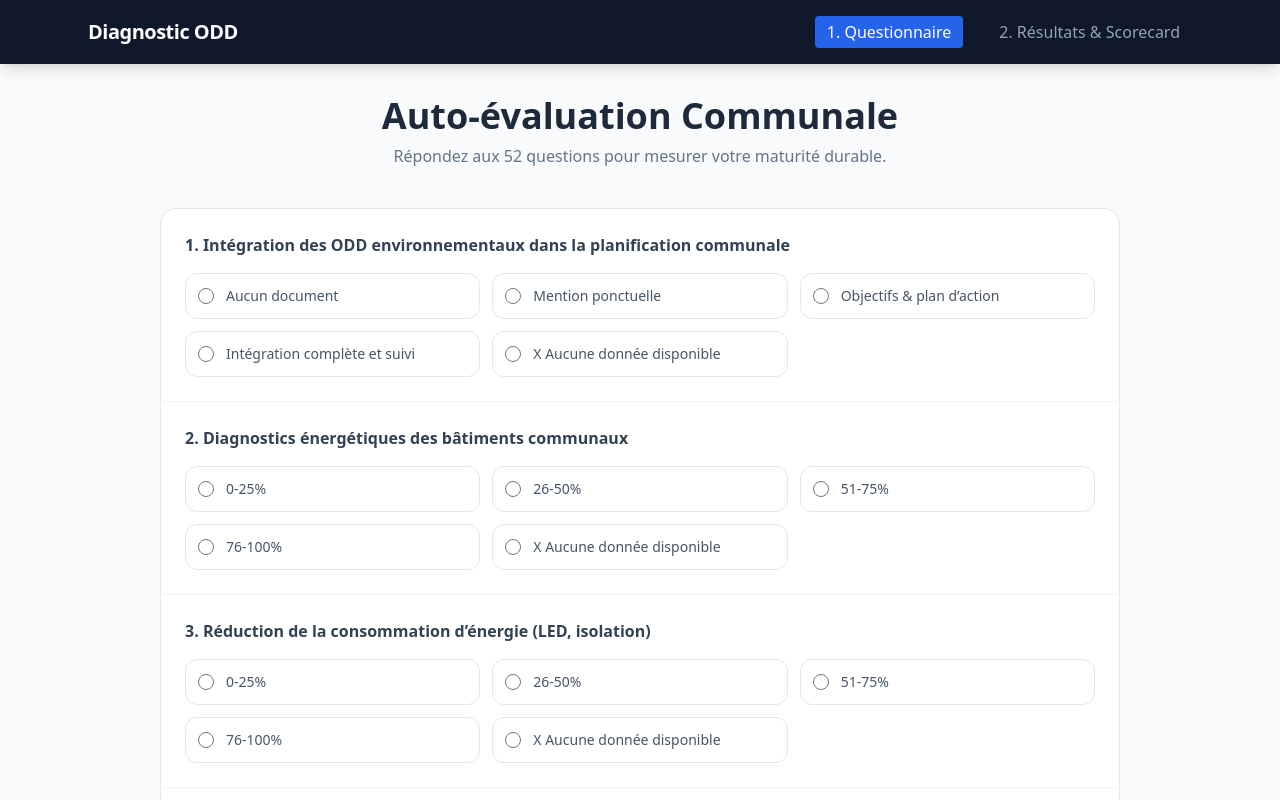
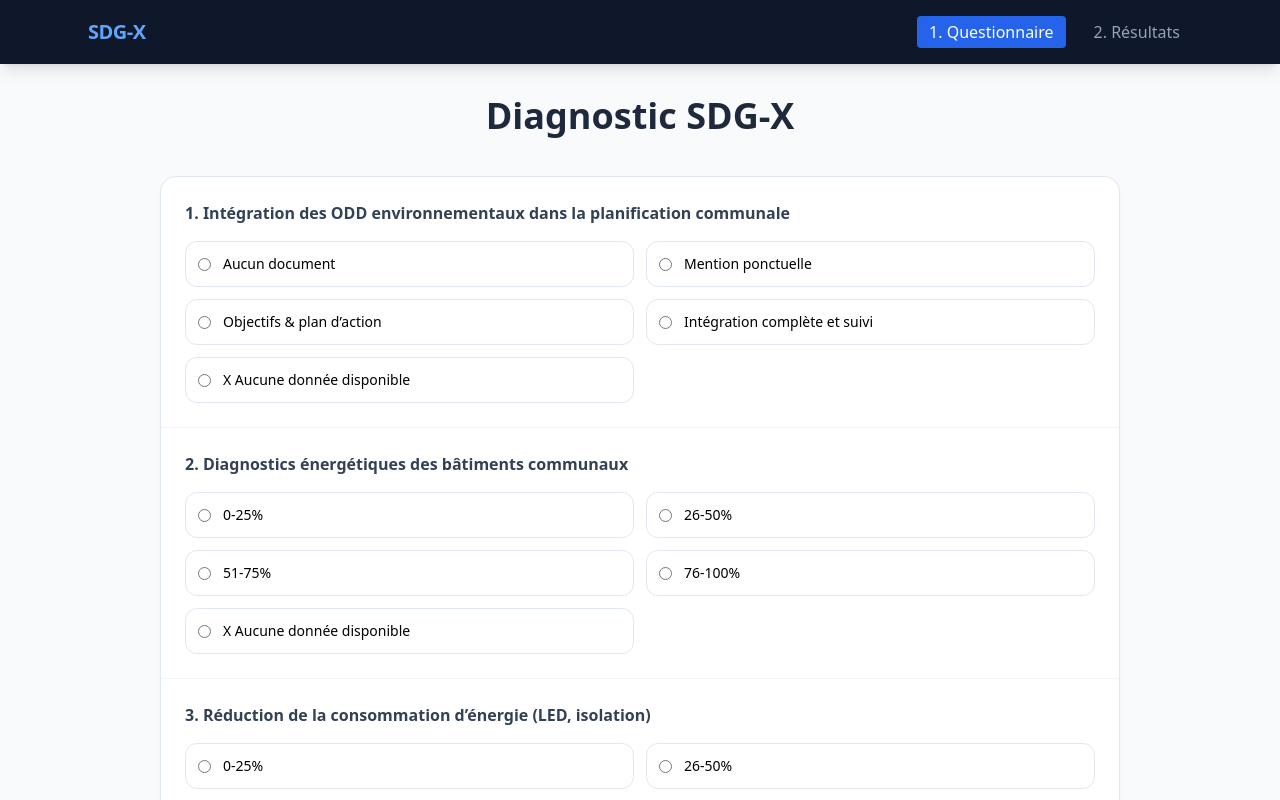
Before and after one commit to mall290296-oss/odd-dashboardX1, a React (Vite) app: page / in a window 1280 px wide. Shown: the top 800 px of the page. Built offline with nearby package versions, Linux system fonts and the light colour scheme.

Commit message:
Third update

```diff
--- a/src/App.jsx
+++ b/src/App.jsx
@@ -2,17 +2,23 @@ import React, { useState, useMemo, useEffect } from "react";
 import ReactECharts from "echarts-for-react";
 import questions from "./formulaire.json";
 
+// 1. Base de données des recommandations (à compléter selon vos besoins)
+const recommendationsData = {
+  1: "Action Climat : Priorisez l'isolation thermique des écoles (ODD 13).",
+  2: "Énergie : Accélérez les diagnostics énergétiques (ODD 7).",
+  4: "Eau : Installez des systèmes de télé-relève pour les fuites (ODD 6).",
+  8: "Déchets : Déployez des sites de compostage collectif (ODD 12).",
+  11: "Mobilité : Tracez des pistes cyclables sécurisées (ODD 11).",
+  21: "Égalité : Intégrez des critères de parité dans les recrutements (ODD 5).",
+};
+
 function App() {
-  // Gestion de l'onglet actif
   const [activeTab, setActiveTab] = useState("formulaire");
-
-  // Initialisation des réponses depuis le localStorage
   const [answers, setAnswers] = useState(() => {
     const saved = localStorage.getItem("oddAnswers");
     return saved ? JSON.parse(saved) : {};
   });
 
-  // Sauvegarde automatique des réponses
   useEffect(() => {
     localStorage.setItem("oddAnswers", JSON.stringify(answers));
   }, [answers]);
@@ -21,11 +27,9 @@ function App() {
     setAnswers((prev) => ({ ...prev, [id]: Number(value) }));
   };
 
-  // Logique de calcul des moyennes par ODD et du score global
   const { oddAverages, globalScore } = useMemo(() => {
     const scores = {};
     const counts = {};
-
     questions.forEach((q) => {
       const answer = answers[q.id];
       if (answer && answer !== 0) {
@@ -35,29 +39,35 @@ function App() {
         });
       }
     });
-
     const averages = Object.keys(scores).map((odd) => ({
       odd: `ODD ${odd}`,
       value: Number((scores[odd] / counts[odd]).toFixed(2)),
     }));
-
     const global = averages.length > 0
       ? (averages.reduce((acc, item) => acc + item.value, 0) / averages.length).toFixed(2)
       : 0;
-
     return {
       oddAverages: averages.sort((a, b) => a.odd.localeCompare(b.odd, undefined, {numeric: true})),
       globalScore: global,
     };
   }, [answers]);
 
-  // Configuration du graphique Nightingale Rose
+  // FONCTION : Envoyer les résultats par E-mail
+  const sendResultsByEmail = () => {
+    const recipient = "luis.martinez-lopez@polytechnique.com"; // REMPLACEZ PAR VOTRE EMAIL
+    const subject = "Résultats Diagnostic SDG-X";
+    const body = `Bonjour,\n\nVoici mes résultats SDG-X :\nIndice Global : ${globalScore}/4\n\nDétail des réponses : ${JSON.stringify(answers)}`;
+    window.location.href = `mailto:${recipient}?subject=${encodeURIComponent(subject)}&body=${encodeURIComponent(body)}`;
+  };
+
+  // FONCTION : Export PDF (via impression système)
+  const exportToPDF = () => {
+    window.print();
+  };
+
   const chartOption = {
     backgroundColor: "transparent",
-    tooltip: {
-      trigger: "item",
-      formatter: "<strong>{b}</strong><br/>Score : {c} / 4",
-    },
+    tooltip: { trigger: "item", formatter: "<strong>{b}</strong><br/>Score : {c} / 4" },
     series: [
       {
         name: "Fond",
@@ -74,18 +84,14 @@ function App() {
         radius: [40, 160],
         center: ["50%", "50%"],
         roseType: "area",
-        itemStyle: {
-          borderRadius: 4,
-          borderColor: "#fff",
-          borderWidth: 2,
-        },
+        itemStyle: { borderRadius: 4, borderColor: "#fff", borderWidth: 2 },
         label: { show: true, fontSize: 10, formatter: "{b}" },
         data: oddAverages.map((item) => {
           let color = "#e2e8f0";
-          if (item.value > 0 && item.value <= 1.5) color = "#ef4444"; // Rouge
-          else if (item.value <= 2.5) color = "#f97316"; // Orange
-          else if (item.value <= 3.5) color = "#eab308"; // Jaune
-          else if (item.value <= 4) color = "#22c55e";   // Vert
+          if (item.value <= 1.5) color = "#ef4444";
+          else if (item.value <= 2.5) color = "#f97316";
+          else if (item.value <= 3.5) color = "#eab308";
+          else color = "#22c55e";
           return { value: item.value, name: item.odd, itemStyle: { color } };
         }),
       },
@@ -94,90 +100,75 @@ function App() {
 
   return (
     <div className="min-h-screen bg-slate-50 font-sans">
-      {/* BARRE DE NAVIGATION */}
-      <nav className="bg-slate-900 text-white shadow-lg sticky top-0 z-50">
+      {/* 1. TITRE CHANGÉ EN "SDG-X" */}
+      <nav className="bg-slate-900 text-white shadow-lg sticky top-0 z-50 print:hidden">
         <div className="max-w-6xl mx-auto flex justify-between items-center px-6 py-4">
-          <span className="font-bold text-xl tracking-tight">Diagnostic ODD</span>
-          <div className="flex gap-6">
-            <button
-              onClick={() => setActiveTab("formulaire")}
-              className={`px-3 py-1 rounded transition ${activeTab === "formulaire" ? "bg-blue-600 text-white" : "text-slate-400 hover:text-white"}`}
-            >
-              1. Questionnaire
-            </button>
-            <button
-              onClick={() => setActiveTab("resultats")}
-              className={`px-3 py-1 rounded transition ${activeTab === "resultats" ? "bg-blue-600 text-white" : "text-slate-400 hover:text-white"}`}
-            >
-              2. Résultats & Scorecard
-            </button>
+          <span className="font-bold text-xl tracking-tight text-blue-400">SDG-X</span>
+          <div className="flex gap-4">
+            <button onClick={() => setActiveTab("formulaire")} className={`px-3 py-1 rounded ${activeTab === "formulaire" ? "bg-blue-600" : "text-slate-400"}`}>1. Questionnaire</button>
+            <button onClick={() => setActiveTab("resultats")} className={`px-3 py-1 rounded ${activeTab === "resultats" ? "bg-blue-600" : "text-slate-400"}`}>2. Résultats</button>
           </div>
         </div>
       </nav>
 
       <div className="max-w-5xl mx-auto p-8">
-        {/* VUE QUESTIONNAIRE */}
         {activeTab === "formulaire" && (
-          <div className="space-y-6">
-            <header className="mb-10 text-center">
-              <h1 className="text-4xl font-extrabold text-slate-800">Auto-évaluation Communale</h1>
-              <p className="text-slate-500 mt-2">Répondez aux 52 questions pour mesurer votre maturité durable.</p>
-            </header>
-
+          <div className="space-y-6 animate-in fade-in">
+            <h1 className="text-4xl font-black text-slate-800 text-center mb-10">Diagnostic SDG-X</h1>
             <div className="bg-white rounded-2xl shadow-sm border border-slate-200 divide-y divide-slate-100">
-              {questions.length > 0 ? (
-                questions.map((q) => (
-                  <div key={q.id} className="p-6 hover:bg-slate-50 transition">
-                    <p className="font-semibold text-slate-700 mb-4">{q.id}. {q.question}</p>
-                    <div className="grid grid-cols-1 md:grid-cols-2 lg:grid-cols-3 gap-3">
-                      {q.options.map((opt) => (
-                        <label key={opt.val} className={`flex items-center gap-3 p-3 rounded-xl border cursor-pointer transition ${answers[q.id] === opt.val ? "border-blue-500 bg-blue-50 ring-1 ring-blue-500" : "border-slate-200 hover:border-slate-300"}`}>
-                          <input
-                            type="radio"
-                            className="w-4 h-4 text-blue-600"
-                            name={`question-${q.id}`}
-                            value={opt.val}
-                            checked={answers[q.id] === opt.val}
-                            onChange={() => handleChange(q.id, opt.val)}
-                          />
-                          <span className="text-sm text-slate-600">{opt.text}</span>
-                        </label>
-                      ))}
-                    </div>
+              {questions.map((q) => (
+                <div key={q.id} className="p-6 hover:bg-slate-50 transition">
+                  <p className="font-semibold text-slate-700 mb-4">{q.id}. {q.question}</p>
+                  <div className="grid grid-cols-1 md:grid-cols-2 gap-3">
+                    {q.options.map((opt) => (
+                      <label key={opt.val} className={`flex items-center gap-3 p-3 rounded-xl border cursor-pointer ${answers[q.id] === opt.val ? "border-blue-500 bg-blue-50" : "border-slate-200"}`}>
+                        <input type="radio" name={`q-${q.id}`} checked={answers[q.id] === opt.val} onChange={() => handleChange(q.id, opt.val)} />
+                        <span className="text-sm">{opt.text}</span>
+                      </label>
+                    ))}
                   </div>
-                ))
-              ) : (
-                <div className="p-10 text-center text-slate-400 italic">
-                  Le fichier formulaire.json est vide. Veuillez y ajouter vos questions.
                 </div>
-              )}
+              ))}
             </div>
           </div>
         )}
 
-        {/* VUE RÉSULTATS */}
         {activeTab === "resultats" && (
-          <div className="space-y-8 animate-in fade-in duration-500">
+          <div className="space-y-8 animate-in fade-in">
+            <div className="flex flex-wrap justify-center gap-4 print:hidden">
+              {/* 2. BOUTON ENVOI MAIRIE */}
+              <button onClick={sendResultsByEmail} className="bg-blue-600 text-white px-6 py-2 rounded-full font-bold shadow-lg hover:bg-blue-700">
+                📩 Partager à l'organisation
+              </button>
+              {/* 3. BOUTON EXPORT PDF */}
+              <button onClick={exportToPDF} className="bg-slate-800 text-white px-6 py-2 rounded-full font-bold shadow-lg hover:bg-slate-900">
+                📄 Exporter en PDF
+              </button>
+            </div>
+
             <div className="grid grid-cols-1 md:grid-cols-3 gap-6">
-              <div className="md:col-span-1 bg-white p-8 rounded-2xl shadow-sm border border-slate-200 flex flex-col justify-center items-center text-center">
-                <span className="text-slate-400 uppercase text-xs font-bold tracking-widest mb-2">Indice de Maturité Global</span>
+              <div className="bg-white p-8 rounded-2xl shadow-sm border border-slate-200 flex flex-col items-center justify-center">
+                <span className="text-xs font-bold text-slate-400 uppercase tracking-widest">Score Global SDG-X</span>
                 <div className="text-6xl font-black text-slate-900">{globalScore}</div>
-                <div className="text-slate-400 font-bold mt-1 text-xl">/ 4</div>
+                <div className="text-slate-400 font-bold text-xl">/ 4</div>
               </div>
-
               <div className="md:col-span-2 bg-white p-6 rounded-2xl shadow-sm border border-slate-200">
                 <ReactECharts option={chartOption} style={{ height: "500px" }} />
               </div>
             </div>
 
             <div className="bg-slate-900 text-white p-8 rounded-2xl shadow-xl">
-              <h2 className="text-xl font-bold mb-4 flex items-center gap-2">
-                <span>💡</span> Analyse & Recommandations
-              </h2>
-              <p className="text-slate-400 text-sm mb-6 italic">
-                Les recommandations s'afficheront ici en fonction de vos scores les plus bas.
-              </p>
-              {/* Ajoutez ici votre logique de recommandations basée sur answers */}
+              <h2 className="text-xl font-bold mb-4">💡 Analyse des Recommandations</h2>
+              <div className="space-y-3 text-sm">
+                {Object.keys(answers).some(id => answers[id] <= 2) ? (
+                  Object.keys(answers).map(id => (answers[id] === 1 || answers[id] === 2) && (
+                    <div key={id} className="p-3 bg-white/5 border border-white/10 rounded-lg flex gap-3">
+                      <span className="text-blue-400 font-bold">Q{id}</span>
+                      <p>{recommendationsData[id] || "Mener une action corrective."}</p>
+                    </div>
+                  ))
+                ) : <p className="italic text-slate-400">Aucune action prioritaire détectée.</p>}
+              </div>
             </div>
           </div>
         )}
```
